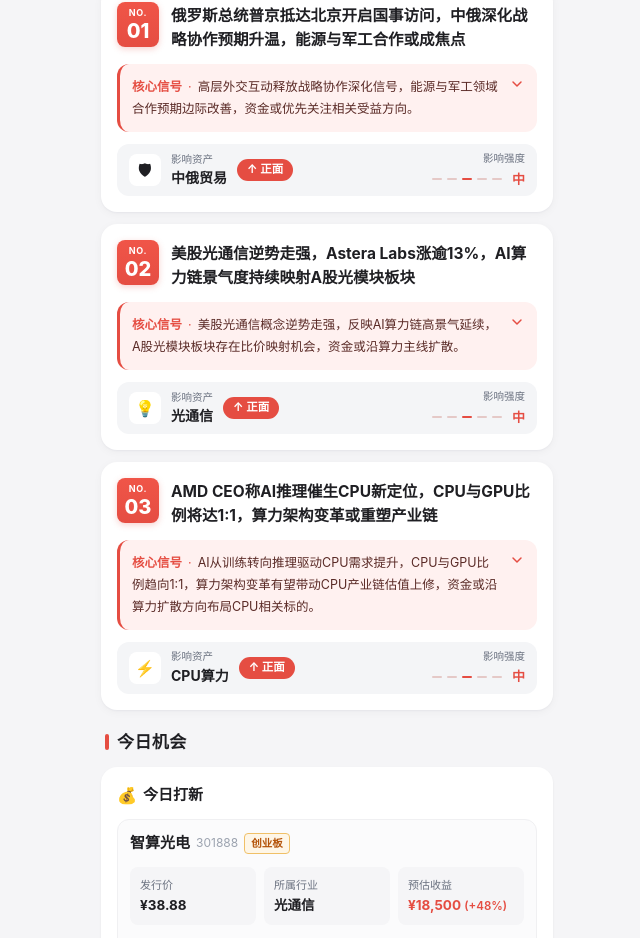
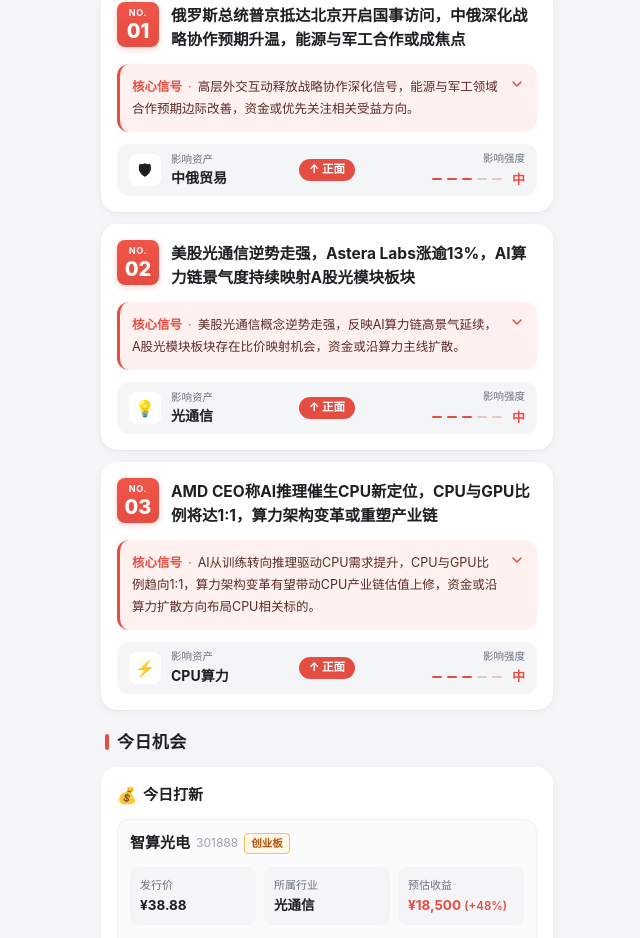
Before and after one commit to yekdhansh-png/morning-briefing, a React (Vite) app: page / in a window 1280 px wide. Shown: the part 1827-2765 px from the top of the page, without its empty margins (313-953 px from the left). Built offline with nearby package versions, Linux system fonts and the light colour scheme.

Commit message:
fix(NewsCard): 强度递进 + 方向胶囊水平居中
- 强度逻辑改递进：弱=前2格 / 中=前3格 / 强=全5格
- 底卡改 grid 3 列布局（1fr auto 1fr），方向胶囊居中

```diff
--- a/src/components/NewsCard.tsx
+++ b/src/components/NewsCard.tsx
@@ -6,14 +6,13 @@ interface NewsCardProps {
 }
 
 function StrengthBar({ level }: { level: '强' | '中' | '弱' }) {
-  // 5 段虚线（用实心短线 + 间隙模拟，避免 border-dashed 自动重复变成 10 格）
-  // 弱=亮前 2 格 / 中=亮第 3 格 / 强=亮后 2 格
-  const litMap: Record<string, number[]> = {
-    弱: [0, 1],
-    中: [2],
-    强: [3, 4],
+  // 5 段虚线递进：弱=前 2 格 / 中=前 3 格 / 强=全 5 格
+  const litCountMap: Record<string, number> = {
+    弱: 2,
+    中: 3,
+    强: 5,
   };
-  const lit = new Set(litMap[level]);
+  const litCount = litCountMap[level] ?? 3;
   return (
     <div className="flex items-center justify-end gap-1.5">
       <div className="flex items-center gap-[5px]">
@@ -24,7 +23,7 @@ function StrengthBar({ level }: { level: '强' | '中' | '弱' }) {
               width: 10,
               height: 2,
               borderRadius: 1,
-              background: lit.has(i) ? '#E54D42' : '#E5C9C7',
+              background: i < litCount ? '#E54D42' : '#E5C9C7',
             }}
           />
         ))}
@@ -134,12 +133,12 @@ export default function NewsCard({ data }: NewsCardProps) {
         )}
       </div>
 
-      {/* 影响资产 / 影响强度 双栏 */}
+      {/* 影响资产 / 方向胶囊（居中） / 影响强度 三栏 */}
       <div
-        className="mt-3 rounded-xl flex items-center justify-between px-3 py-2.5"
-        style={{ background: '#F4F5F7' }}
+        className="mt-3 rounded-xl grid items-center px-3 py-2.5"
+        style={{ background: '#F4F5F7', gridTemplateColumns: '1fr auto 1fr' }}
       >
-        {/* 左：图标 + 板块 + 方向 */}
+        {/* 左：图标 + 板块 */}
         <div className="flex items-center">
           <span
             className="shrink-0 inline-flex items-center justify-center rounded-lg mr-2.5"
@@ -153,8 +152,11 @@ export default function NewsCard({ data }: NewsCardProps) {
               {affectedName}
             </div>
           </div>
+        </div>
+        {/* 中：方向胶囊（左右居中） */}
+        <div className="flex justify-center">
           <span
-            className="ml-2.5 inline-flex items-center justify-center text-[11.5px] px-2.5 rounded-full font-bold"
+            className="inline-flex items-center justify-center text-[11.5px] px-2.5 rounded-full font-bold"
             style={{
               background: directionPositive ? '#E54D42' : '#1FAE6F',
               color: '#fff',
```
